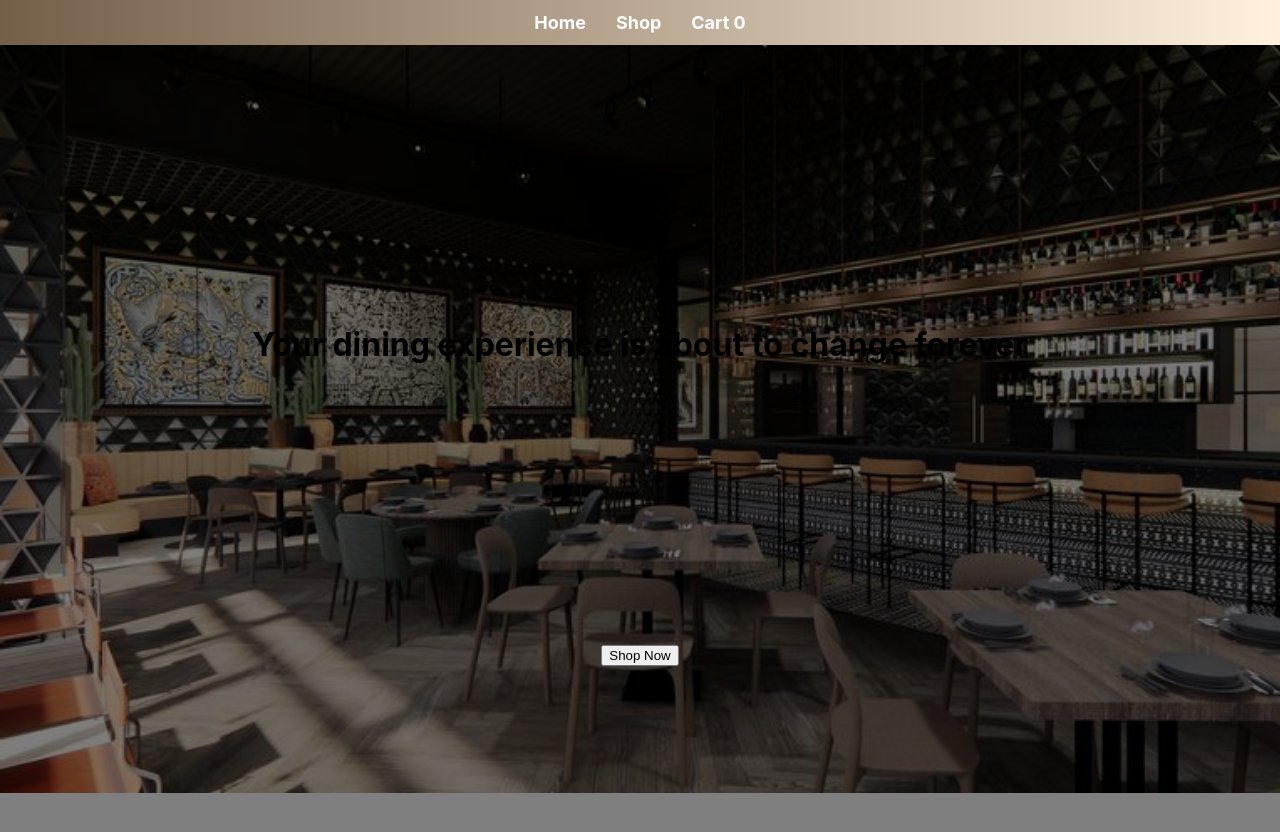
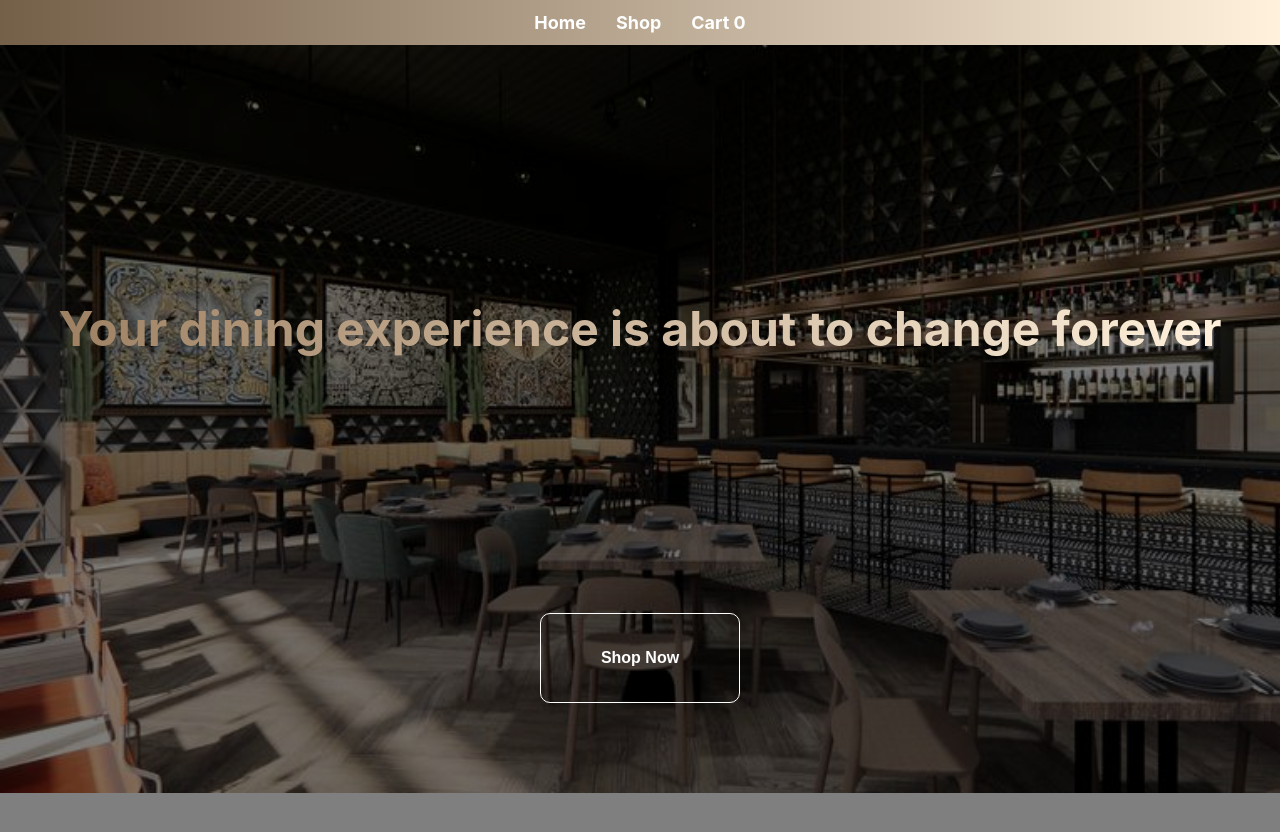
Before and after one commit to Zak-2005/shopping-cart, a React (Create React App) app: page / in a window 1280 px wide. Shown: the top 832 px of the page. Built offline with nearby package versions, Linux system fonts and the light colour scheme.

Commit message:
Finish Home Component and Home Test

```diff
--- a/src/components/Home.js
+++ b/src/components/Home.js
@@ -1,13 +1,16 @@
 import React from "react";
-import { Link } from "react-router-dom";
+import { HashRouter, Link } from "react-router-dom";
 const Home = () => {
   return (
     <div className="home">
-      <h1>Your dining experience is about to change forever</h1>
+      <h1 className="homeText">
+        Your dining experience is about to change forever
+      </h1>
       <div>
-      <button>
-        <Link to="/shop/products">Shop Now</Link>
-      </button>
+        <Link to="/shop/products">
+          <button type="button" id="shopNow">Shop Now</button>
+        </Link>
+
       </div>
     </div>
   );
```
Also changed, not shown: 1 other file (tests, documents, lock files or other folders).
